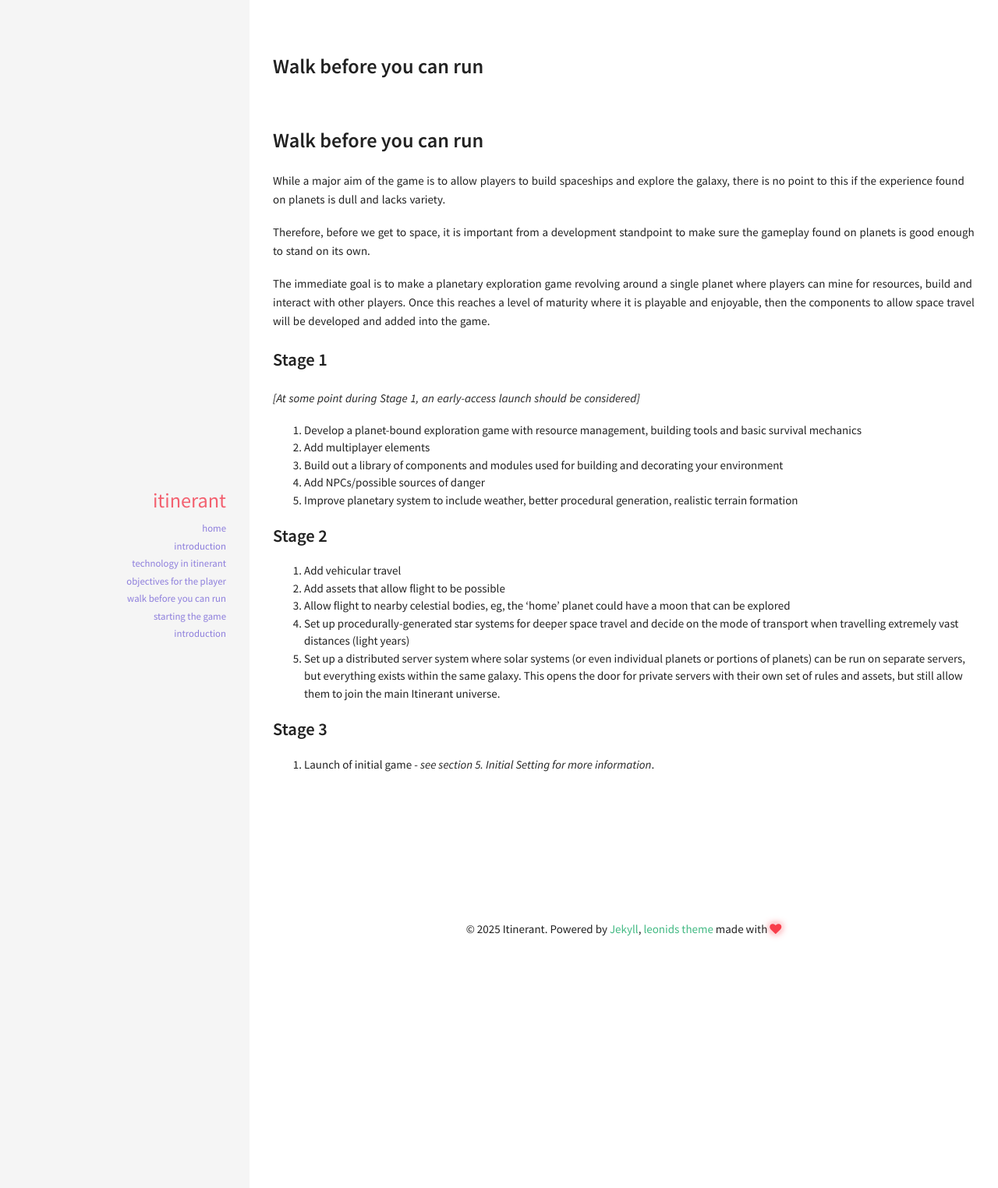
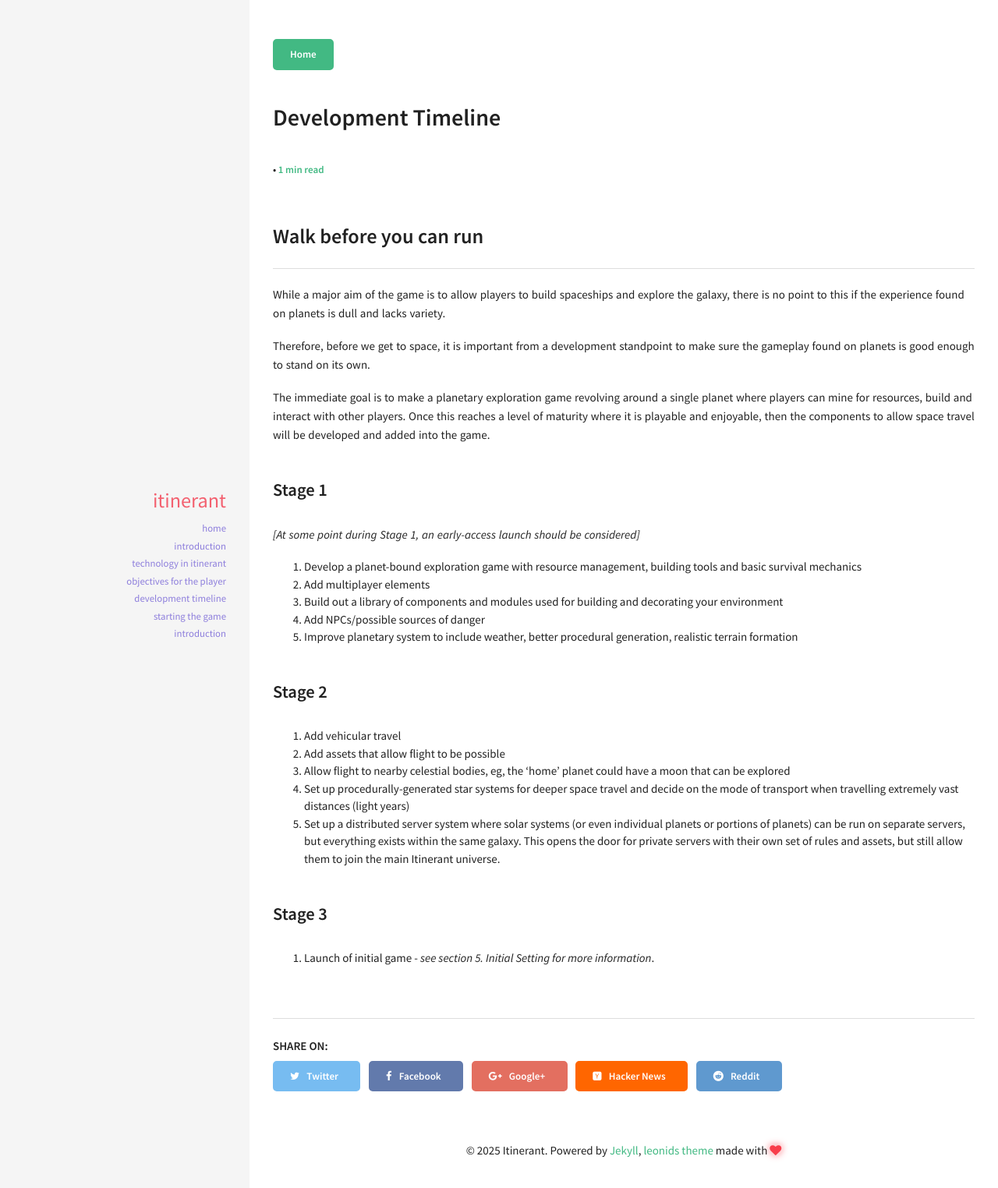
Before and after one commit to ItinerantUniverse/itinerantuniverse.github.io, a Jekyll site: the page built from 4.-Development-Timeline.md, in a window 1280 px wide. Shown: the top 1524 px of the page at 78% size. Built offline with Jekyll 4.4.1, drawn with Linux system fonts in a browser that asks for light colours; our own code applies the rules of GitHub Pages for plain Markdown files.

Commit message:
Update 4.-Development-Timeline.md

```diff
--- a/4.-Development-Timeline.md
+++ b/4.-Development-Timeline.md
@@ -1,3 +1,11 @@
+---
+layout: post
+title: Development Timeline
+subtitle:
+gh-badge: [star, fork, follow]
+tags: [test]
+---
+
 ## Walk before you can run
 
 While a major aim of the game is to allow players to build spaceships and explore the galaxy, there is no point to this if the experience found on planets is dull and lacks variety.
```
